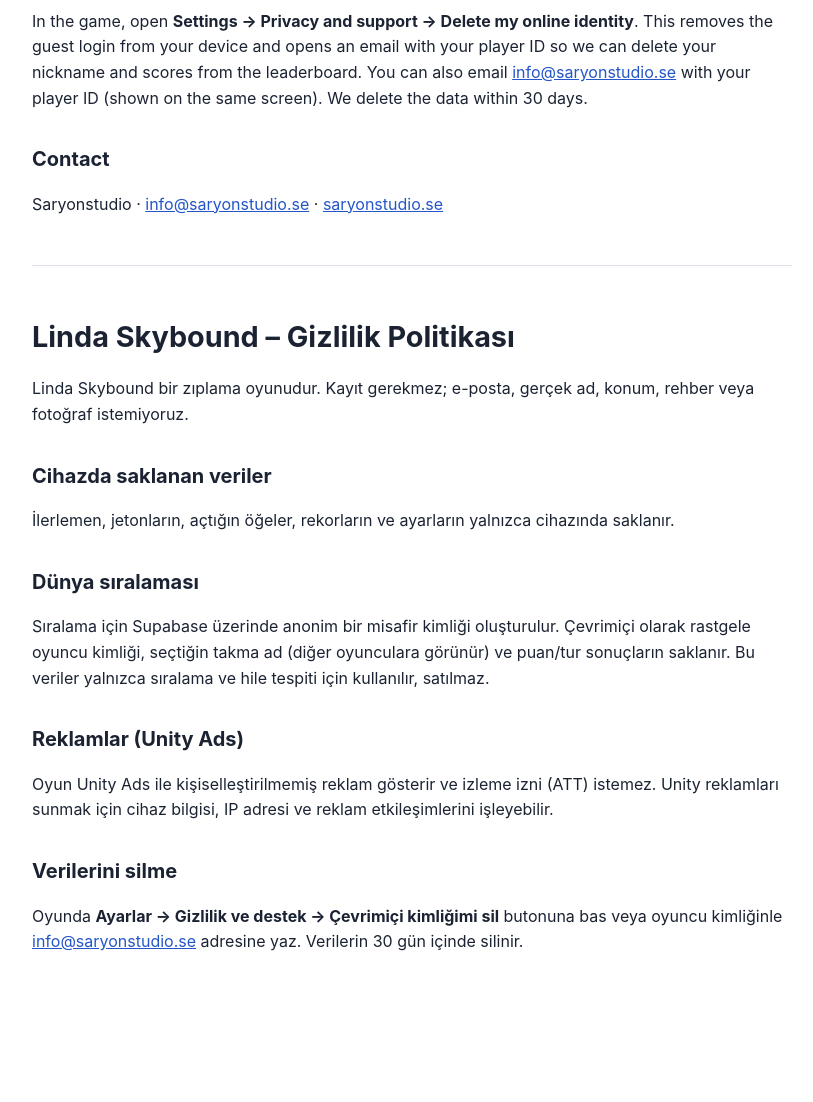
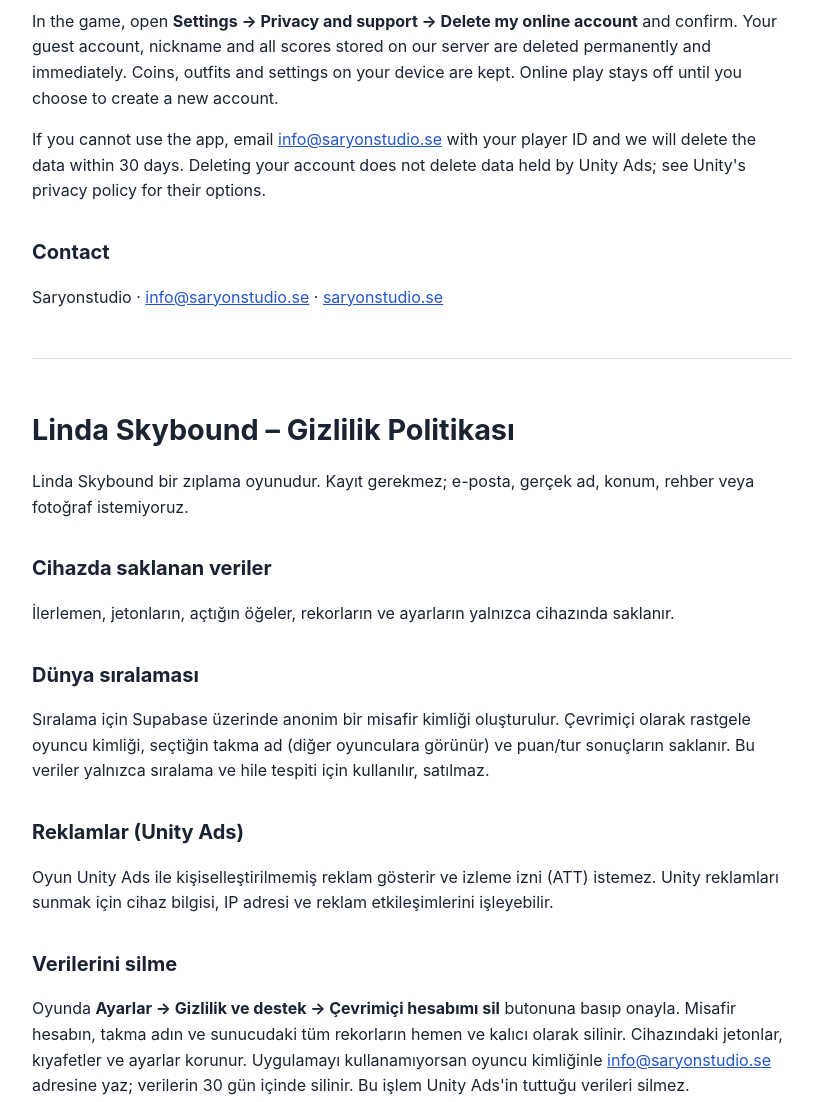
Before and after one commit to MrRakasan/linda-skybound-privacy, a plain HTML site: page index.html in a window 1280 px wide. Shown: the part 1060-2162 px from the top of the page, without its empty margins (228-1041 px from the left). Before the commit the page ends 2095 px from the top, so only its background shows below. Drawn offline with Linux system fonts and the light colour scheme.

Commit message:
Describe in-app account deletion (build 3)
Co-Authored-By: Claude Opus 5.5 <noreply@anthropic.com>

```diff
--- a/index.html
+++ b/index.html
@@ -37,7 +37,8 @@ hr{margin:3rem 0;border:0;border-top:1px solid #dde2ea}a{color:#2456c9}
 <p>We do not knowingly collect personal information from children. Nicknames should not contain real names. Ads are requested in non-behavioural mode.</p>
 
 <h2 id="delete">Deleting your data</h2>
-<p>In the game, open <b>Settings → Privacy and support → Delete my online identity</b>. This removes the guest login from your device and opens an email with your player ID so we can delete your nickname and scores from the leaderboard. You can also email <a href="mailto:info@saryonstudio.se">info@saryonstudio.se</a> with your player ID (shown on the same screen). We delete the data within 30 days.</p>
+<p>In the game, open <b>Settings → Privacy and support → Delete my online account</b> and confirm. Your guest account, nickname and all scores stored on our server are deleted permanently and immediately. Coins, outfits and settings on your device are kept. Online play stays off until you choose to create a new account.</p>
+<p>If you cannot use the app, email <a href="mailto:info@saryonstudio.se">info@saryonstudio.se</a> with your player ID and we will delete the data within 30 days. Deleting your account does not delete data held by Unity Ads; see Unity's privacy policy for their options.</p>
 
 <h2>Contact</h2>
 <p>Saryonstudio · <a href="mailto:info@saryonstudio.se">info@saryonstudio.se</a> · <a href="https://saryonstudio.se">saryonstudio.se</a></p>
@@ -54,7 +55,7 @@ hr{margin:3rem 0;border:0;border-top:1px solid #dde2ea}a{color:#2456c9}
 <h2>Reklamlar (Unity Ads)</h2>
 <p>Oyun Unity Ads ile kişiselleştirilmemiş reklam gösterir ve izleme izni (ATT) istemez. Unity reklamları sunmak için cihaz bilgisi, IP adresi ve reklam etkileşimlerini işleyebilir.</p>
 <h2>Verilerini silme</h2>
-<p>Oyunda <b>Ayarlar → Gizlilik ve destek → Çevrimiçi kimliğimi sil</b> butonuna bas veya oyuncu kimliğinle <a href="mailto:info@saryonstudio.se">info@saryonstudio.se</a> adresine yaz. Verilerin 30 gün içinde silinir.</p>
+<p>Oyunda <b>Ayarlar → Gizlilik ve destek → Çevrimiçi hesabımı sil</b> butonuna basıp onayla. Misafir hesabın, takma adın ve sunucudaki tüm rekorların hemen ve kalıcı olarak silinir. Cihazındaki jetonlar, kıyafetler ve ayarlar korunur. Uygulamayı kullanamıyorsan oyuncu kimliğinle <a href="mailto:info@saryonstudio.se">info@saryonstudio.se</a> adresine yaz; verilerin 30 gün içinde silinir. Bu işlem Unity Ads'in tuttuğu verileri silmez.</p>
 </div>
 </body>
 </html>
```
